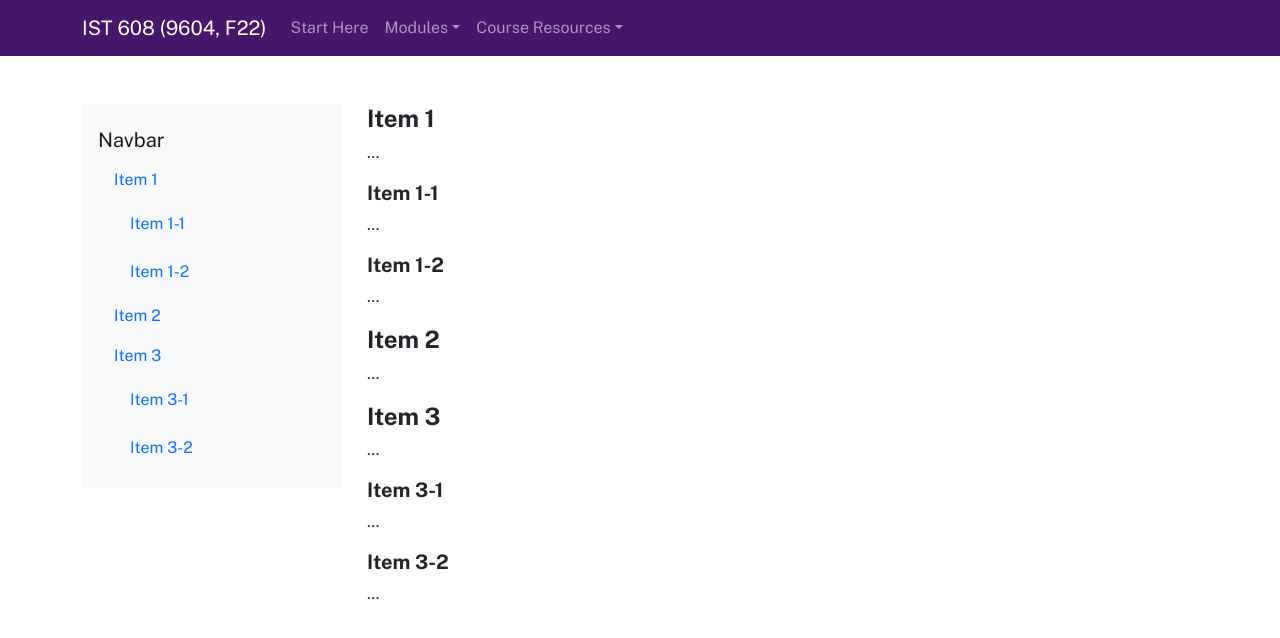
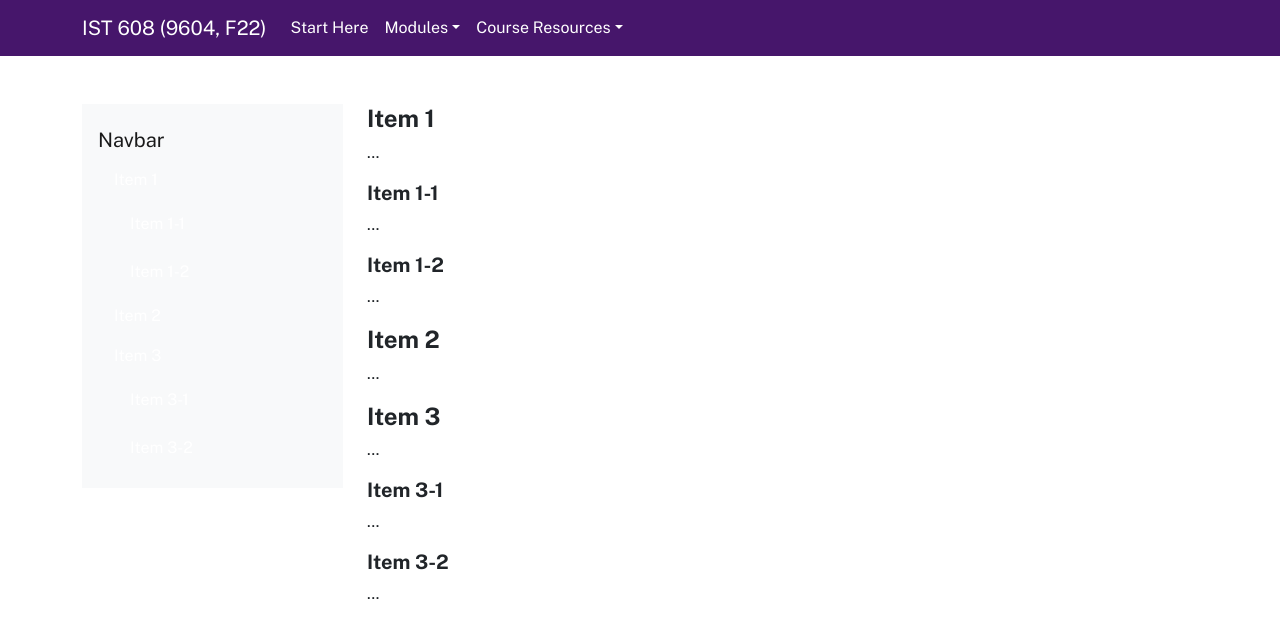
Before and after one commit to loganrath/cist608, a Jekyll site: the page built from syllabus.html, in a window 1280 px wide. Shown: the top 638 px of the page. Built offline with Jekyll 4.4.1, drawn with Linux system fonts in a browser that asks for light colours; nearby versions of some CDN libraries.

Commit message:
Update custom.css

```diff
--- a/assets/custom.css
+++ b/assets/custom.css
@@ -14,7 +14,8 @@ p ol ul li, a, * {font-family: "Public Sans", sans-serif;}
 .bg-teal {background-color: #287bb5;}
 .text-teal {color: #287bb5;}
 
-.navbar .bg-purple > a.nav-link {color: #fff !important!}
+a.nav-link {color: #fff}
+a.nav-link:hover {color: #eeb211;}
 
 a:link {text-decoration: none;}
 a:hover {text-decoration: underline;}
```
